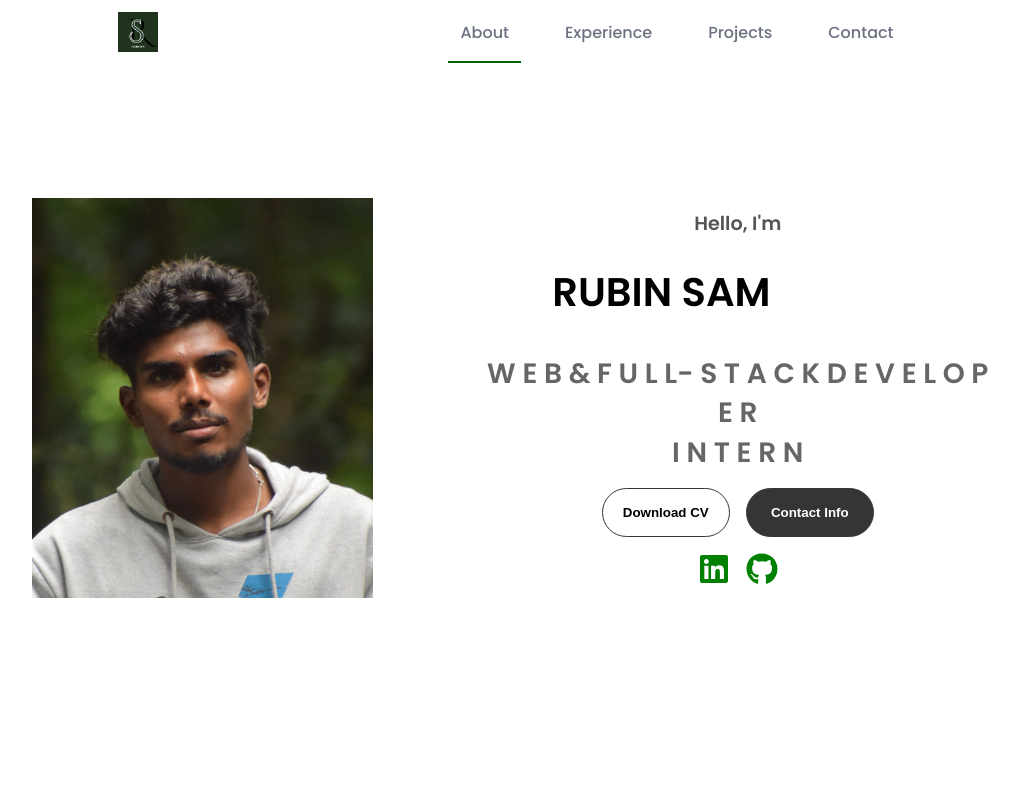
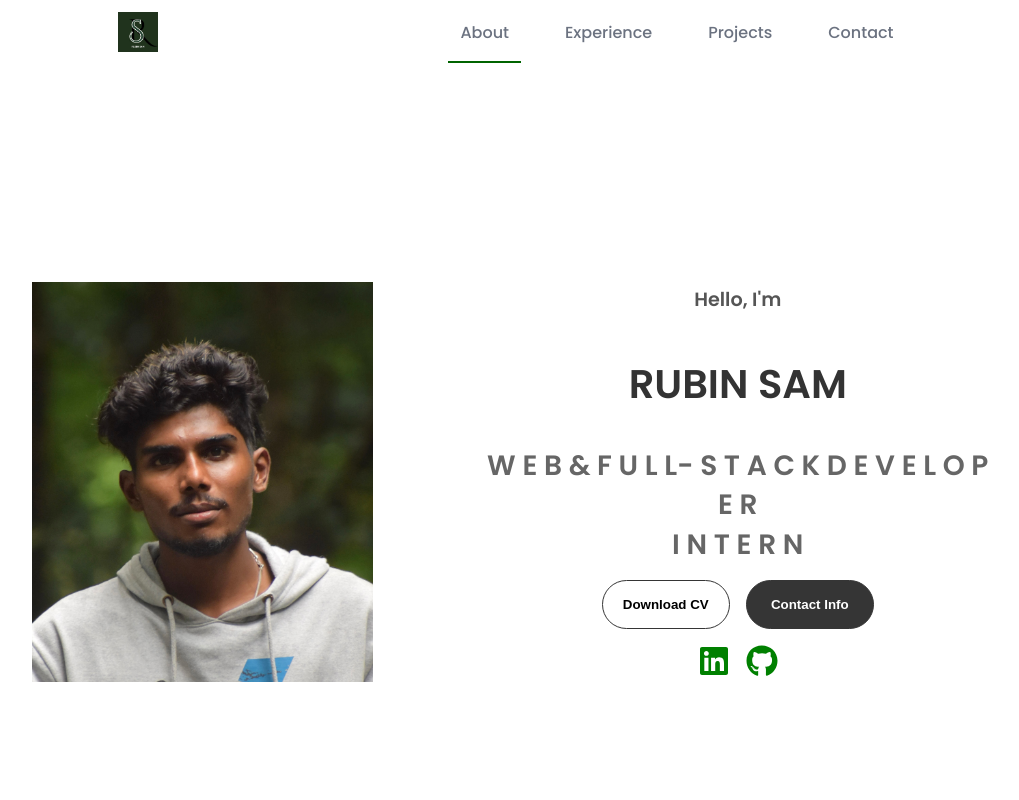
Before and after one commit to Rubinsam11/my-profile, a React (Create React App) app: page / in a window 1280 px wide. Shown: the top 800 px of the page, without its empty margins (128-1147 px from the left). Built offline with nearby package versions, Linux system fonts and the light colour scheme.

Commit message:
Update Home.css

```diff
--- a/src/components/Home.css
+++ b/src/components/Home.css
@@ -177,17 +177,21 @@ section {
 }
 
 .title {
-  font-size: 3rem;
- text-align: center;
-  font-size: 2.5rem;
-  margin-top: 1rem;
-  opacity: 0;
-  animation: fadeIn 2s forwards 1.5s;
-  margin-bottom: 2rem;
-   justify-content: center;
-  align-items: center;
+  text-align: center;        /* Horizontally center the text */
+  margin: 0;                 /* Remove any default margin */
+  padding: 0;                /* Remove any default padding */
+  font-size: 3rem;           /* Adjust size if needed */
+  font-weight: bold;         /* Make the title bold */
+  color: #333;               /* Set the text color (adjust as needed) */
+}
 
-
+/* Centering the content using flexbox */
+.section__text {
+  display: flex;
+  flex-direction: column;
+  justify-content: center;  /* Vertically center */
+  align-items: center;      /* Horizontally center */
+  height: 100vh;            /* Full viewport height */
 }
 
 #socials-container {
```
